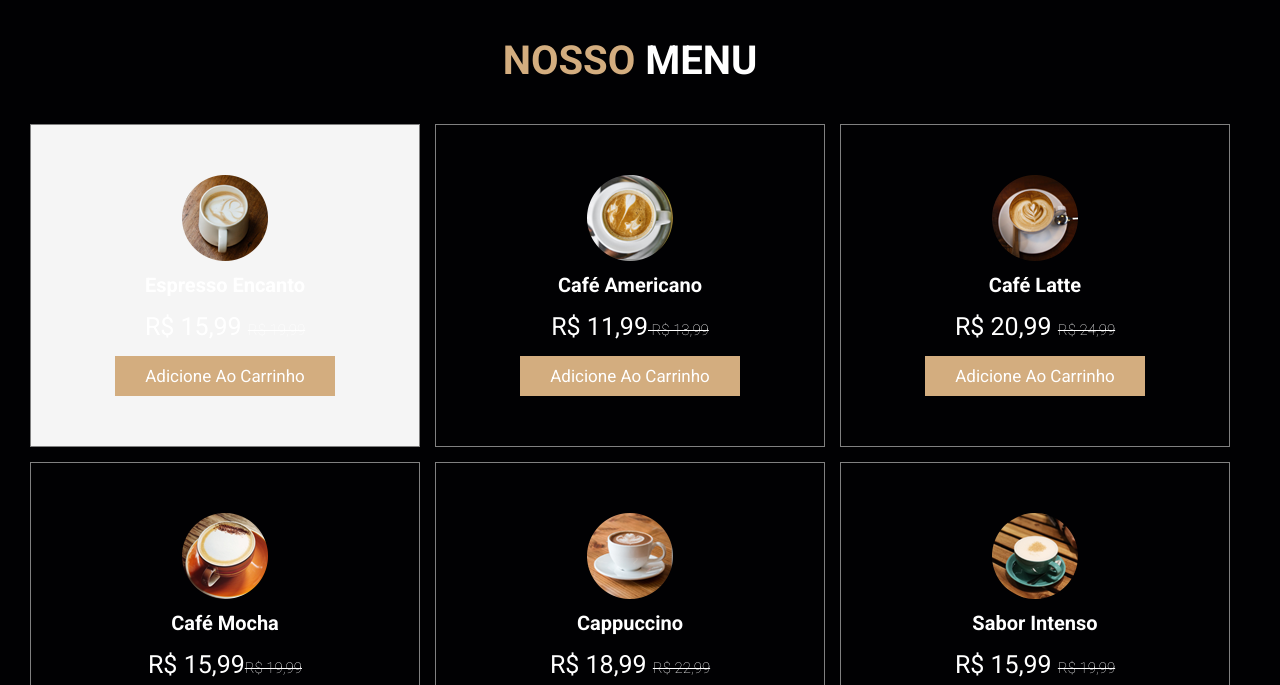
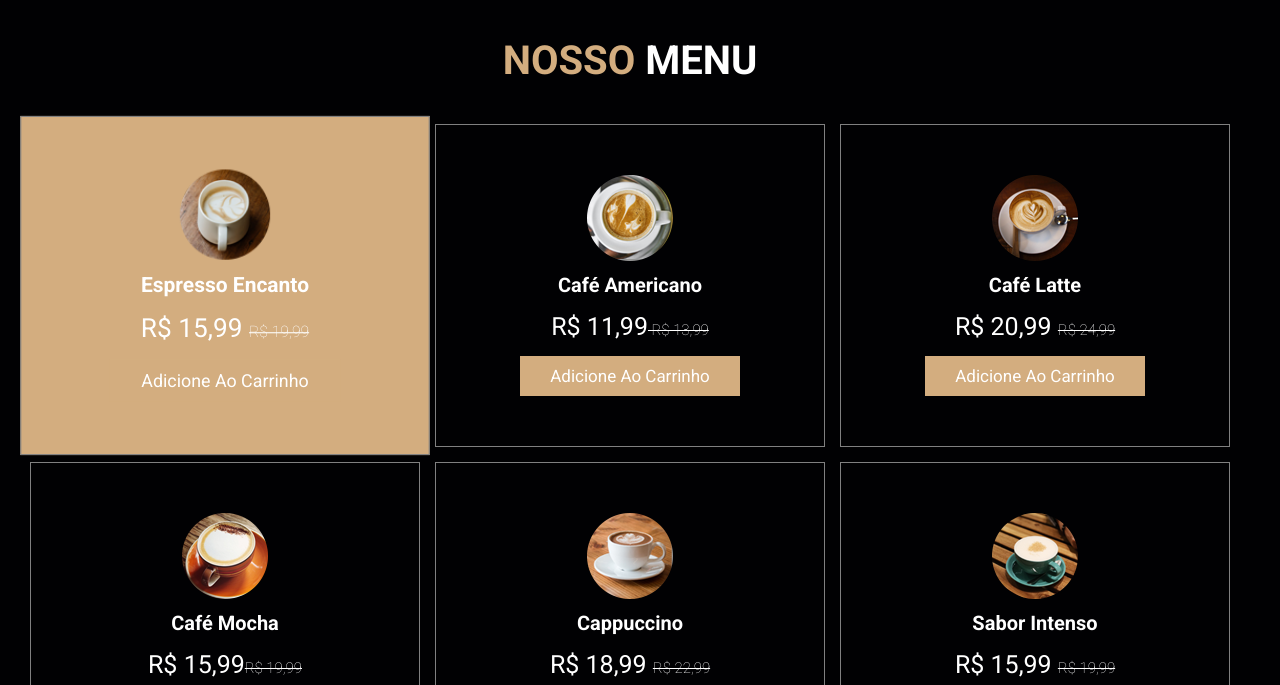
Before and after one commit to herickcarvalho/cafeteria, a plain HTML site: page index.html in a window 1280 px wide. In both pictures the pointer is over the element 225 px from the left and 1729 px from the top of the page. Shown: the part 1444-2129 px from the top of the page. Drawn offline with Linux system fonts and the light colour scheme.

Commit message:
troquei a cor do hover dos menus

```diff
--- a/styles.css
+++ b/styles.css
@@ -200,8 +200,13 @@ line-height: 1.8;
     font-weight: lighter;
  }
 
- .menu .box-container .box:hover{
-    background-color: whitesmoke;
+.menu .box-container .box:hover{
+    background-color: var(--main-color);
+    color: black;
+    transform: scale(1.05);
+    transition: 0.2s linear;
+
+
 
 }
 
```
